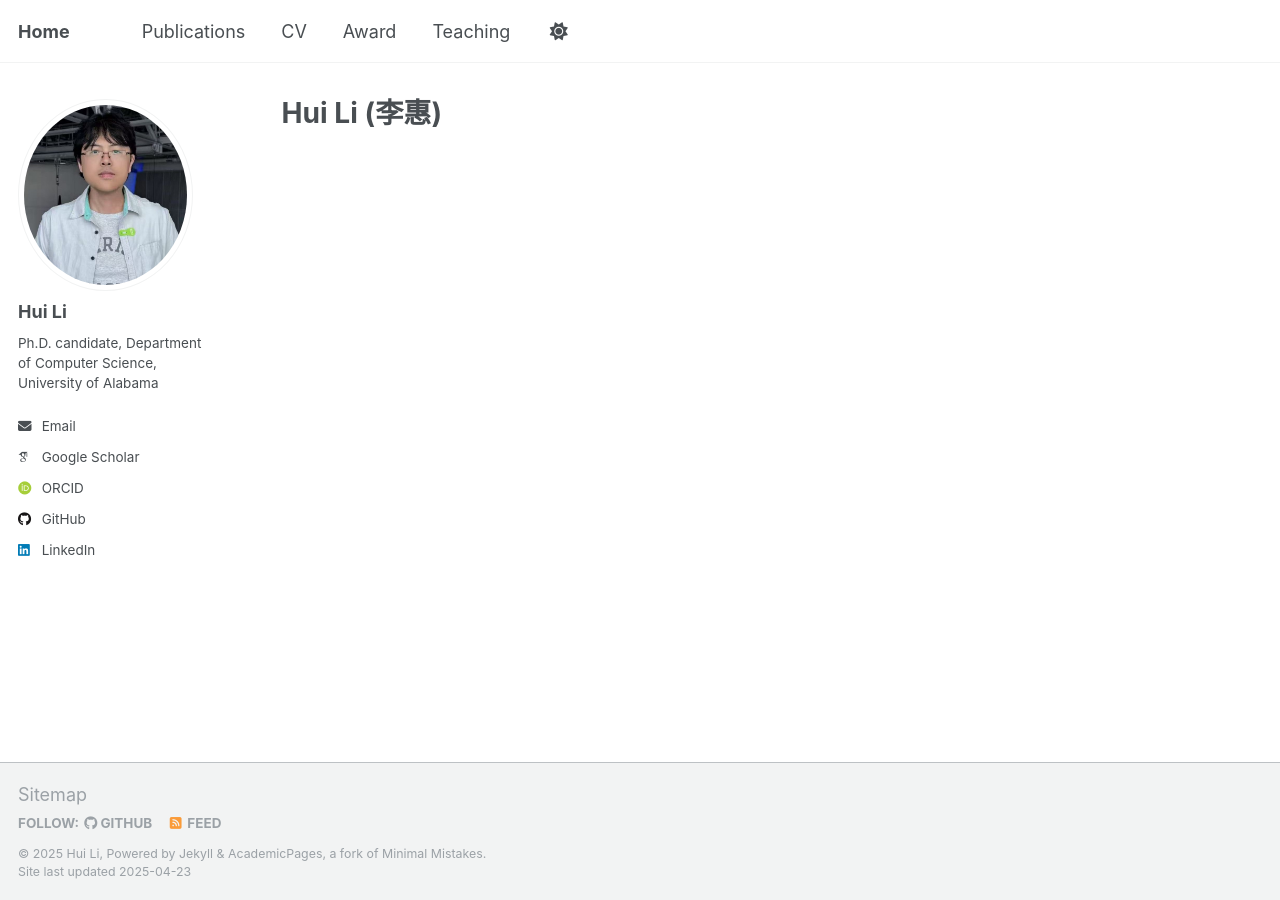
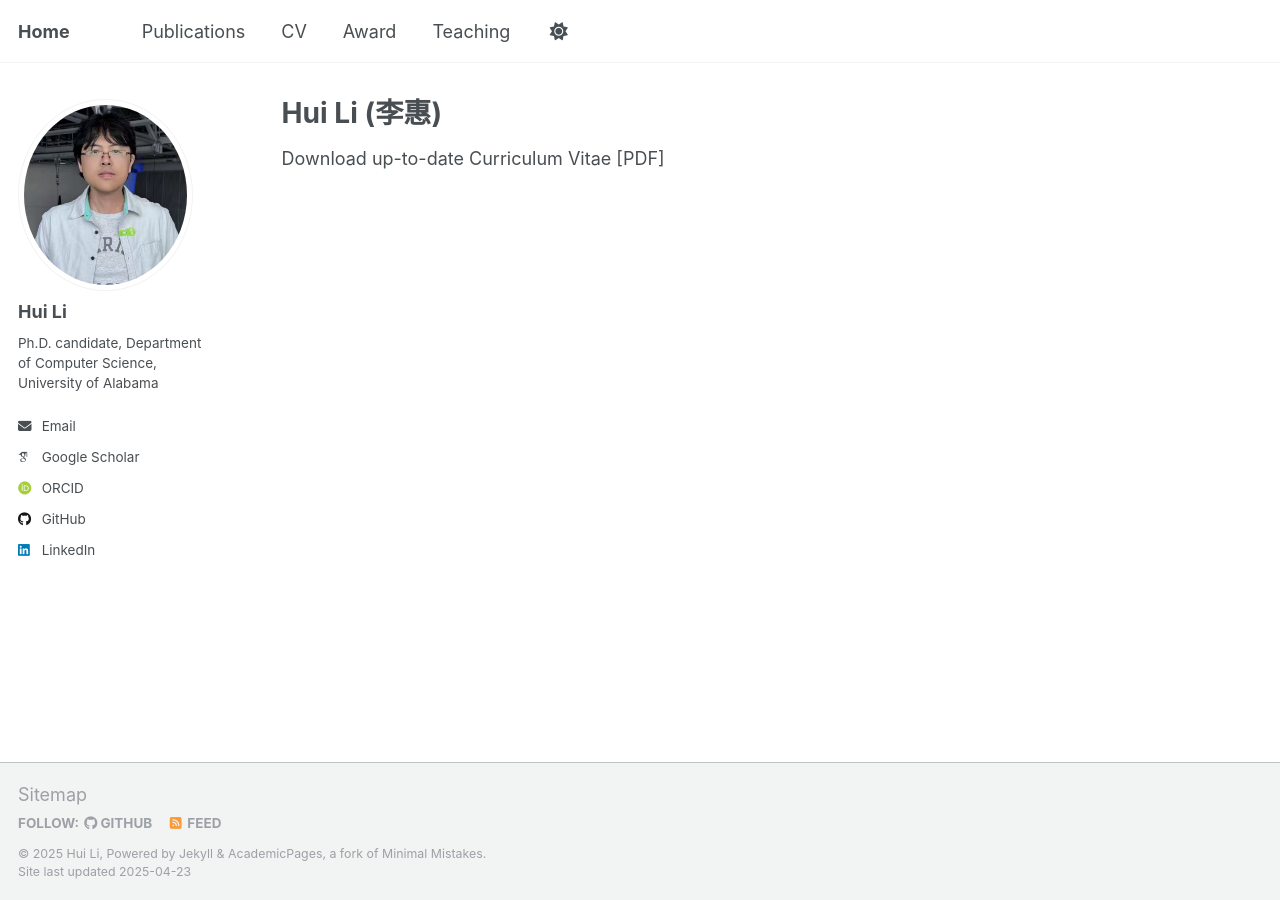
Before and after one commit to Marsenrage/Marsenrage.github.io, a Jekyll site: the page built from _pages/cv.md, in a window 1280 px wide. Built offline with Jekyll 4.4.1, drawn with Linux system fonts in a browser that asks for light colours; some web fonts are replaced.

Commit message:
Update cv.md

```diff
--- a/_pages/cv.md
+++ b/_pages/cv.md
@@ -6,3 +6,4 @@ author_profile: true
 redirect_from:
   - /resume
 ---
+Download up-to-date Curriculum Vitae [PDF]
```
